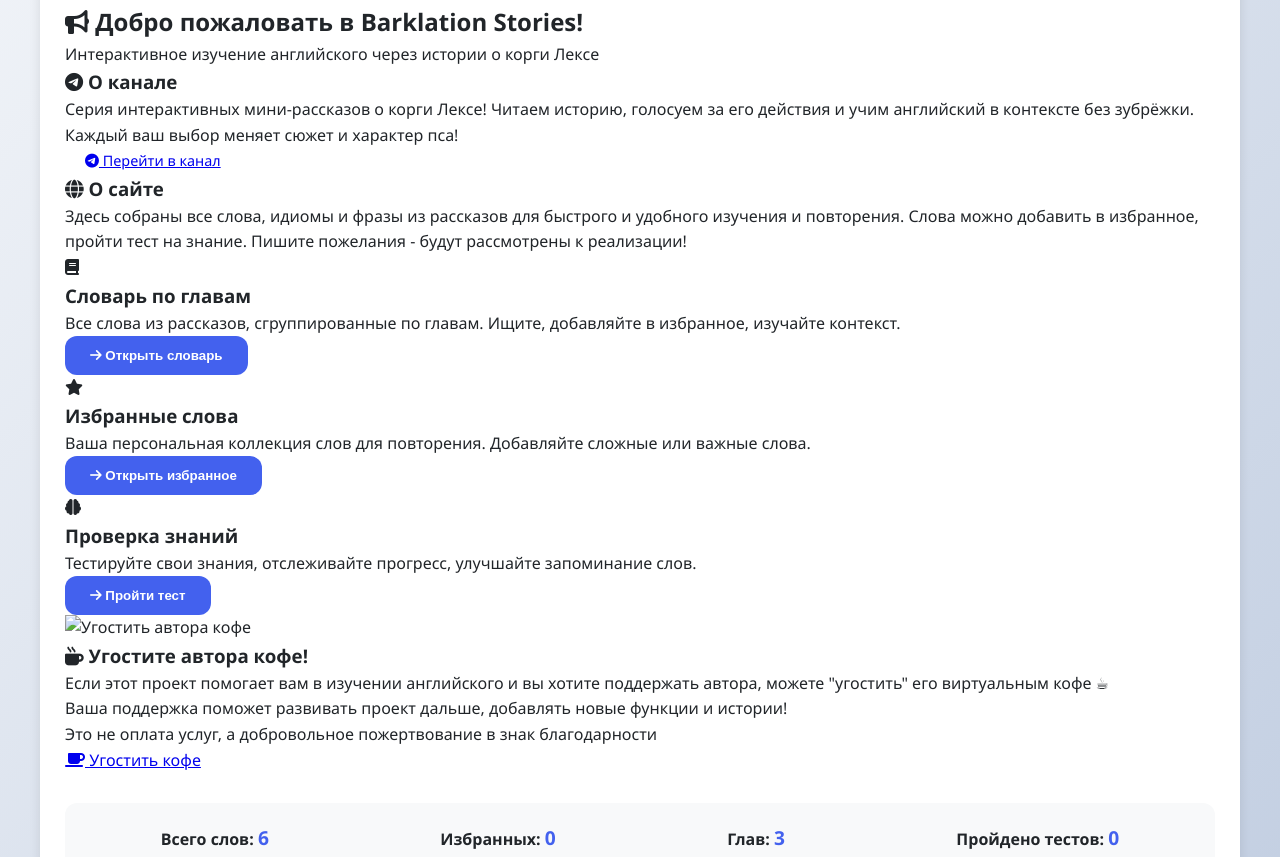
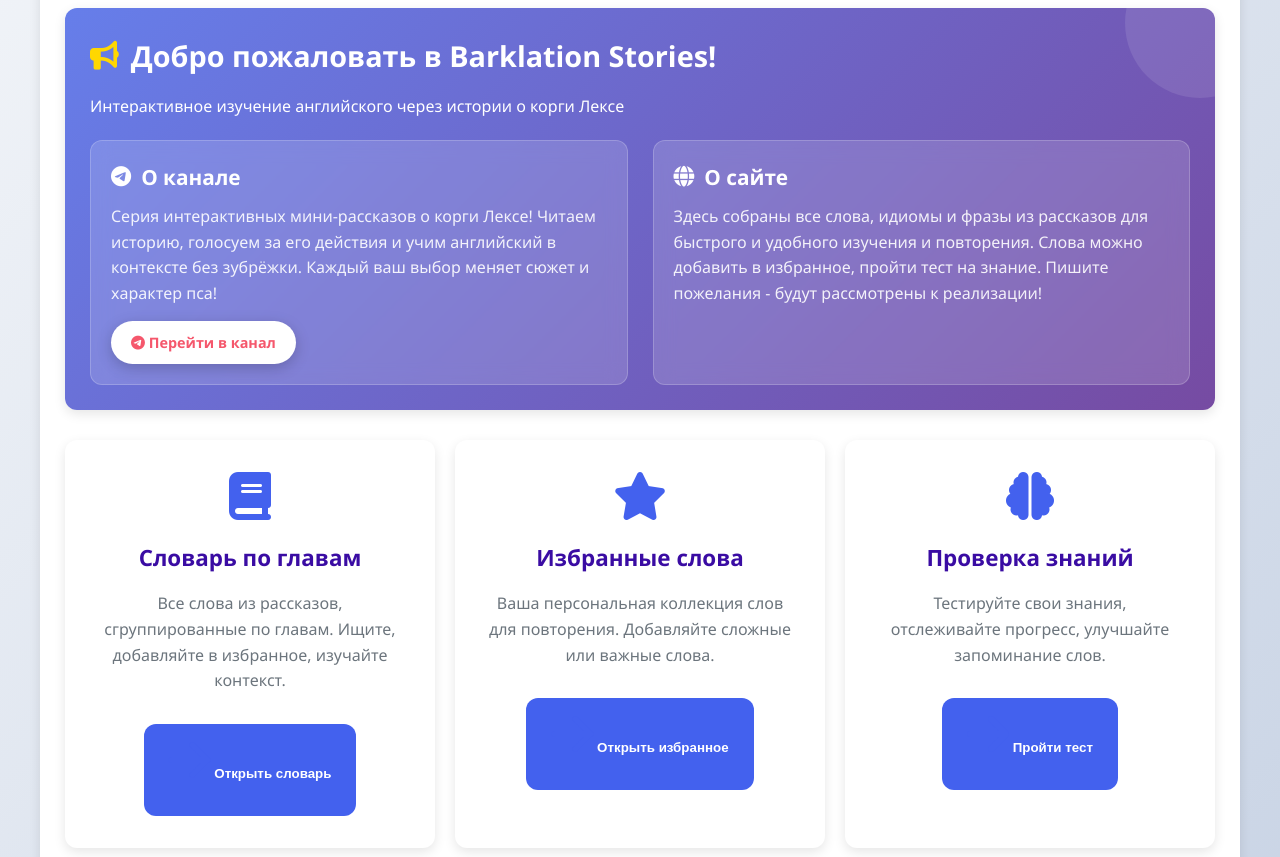
Before and after one commit to ElisVeden/ElisVeden.github.io, a website: page index.html in a window 1280 px wide. Shown: the part 335-1192 px from the top of the page. Drawn offline with Linux system fonts and the light colour scheme.

Commit message:
Update style.css

```diff
--- a/style.css
+++ b/style.css
@@ -405,8 +405,13 @@
 }
 
 @keyframes fadeIn {
-    from {opacity: 0;}
-    to {opacity: 1;}
+    from {
+        opacity: 0;
+    }
+
+    to {
+        opacity: 1;
+    }
 }
 
 .modal-content {
@@ -422,8 +427,15 @@
 }
 
 @keyframes slideIn {
-    from {transform: translateY(-50px); opacity: 0;}
-    to {transform: translateY(0); opacity: 1;}
+    from {
+        transform: translateY(-50px);
+        opacity: 0;
+    }
+
+    to {
+        transform: translateY(0);
+        opacity: 1;
+    }
 }
 
 .close-modal {
@@ -458,7 +470,8 @@
     justify-content: flex-end;
 }
 
-.btn-primary, .btn-secondary {
+.btn-primary,
+.btn-secondary {
     padding: 12px 25px;
     border: none;
     border-radius: var(--border-radius);
@@ -584,6 +597,7 @@
         opacity: 0;
         transform: translateY(20px);
     }
+
     to {
         opacity: 1;
         transform: translateY(0);
@@ -716,7 +730,7 @@
 .option-btn:hover {
     border-color: var(--primary-color);
     transform: translateY(-3px);
-    box-shadow: 0 5px 15px rgba(0,0,0,0.1);
+    box-shadow: 0 5px 15px rgba(0, 0, 0, 0.1);
 }
 
 .option-btn.selected {
@@ -822,14 +836,23 @@
 
 /* Анимации для теста */
 @keyframes pulse {
-    0% { transform: scale(1); }
-    50% { transform: scale(1.05); }
-    100% { transform: scale(1); }
+    0% {
+        transform: scale(1);
+    }
+
+    50% {
+        transform: scale(1.05);
+    }
+
+    100% {
+        transform: scale(1);
+    }
 }
 
 .option-btn:active {
     animation: pulse 0.2s;
 }
+
 /* Стили для истории тестов */
 .test-history,
 .test-statistics,
@@ -1181,8 +1204,13 @@
 }
 
 @keyframes progressBar {
-    from { width: 100%; }
-    to { width: 0%; }
+    from {
+        width: 100%;
+    }
+
+    to {
+        width: 0%;
+    }
 }
 
 /* Адаптивность для кнопок слова */
@@ -1227,3 +1255,265 @@
     display: inline-block;
     margin-top: 5px;
 }
+
+/* Добавлю в конец файла */
+
+/* Стили для нового заголовка канала */
+.channel-link {
+    color: var(--primary-color);
+    text-decoration: none;
+    font-weight: 600;
+    transition: var(--transition);
+    display: inline-flex;
+    align-items: center;
+    gap: 8px;
+    margin-top: 5px;
+}
+
+.channel-link:hover {
+    color: var(--accent-color);
+    text-decoration: underline;
+}
+
+.channel-link i {
+    font-size: 1.1rem;
+}
+
+/* Стили для баннера */
+.banner {
+    background: linear-gradient(135deg, #667eea 0%, #764ba2 100%);
+    color: white;
+    border-radius: var(--border-radius);
+    padding: 25px;
+    margin-bottom: 30px;
+    box-shadow: var(--shadow);
+    position: relative;
+    overflow: hidden;
+}
+
+.banner::before {
+    content: '';
+    position: absolute;
+    top: 0;
+    right: 0;
+    width: 150px;
+    height: 150px;
+    background: rgba(255, 255, 255, 0.1);
+    border-radius: 50%;
+    transform: translate(40%, -40%);
+}
+
+.banner-content {
+    position: relative;
+    z-index: 1;
+}
+
+.banner h2 {
+    font-size: 1.8rem;
+    margin-bottom: 15px;
+    display: flex;
+    align-items: center;
+    gap: 12px;
+}
+
+.banner h2 i {
+    color: #ffd700;
+}
+
+.banner-info-grid {
+    display: grid;
+    grid-template-columns: repeat(auto-fit, minmax(300px, 1fr));
+    gap: 25px;
+    margin-top: 20px;
+}
+
+.banner-card {
+    background: rgba(255, 255, 255, 0.15);
+    backdrop-filter: blur(10px);
+    padding: 20px;
+    border-radius: var(--border-radius);
+    border: 1px solid rgba(255, 255, 255, 0.2);
+}
+
+.banner-card h3 {
+    font-size: 1.3rem;
+    margin-bottom: 10px;
+    display: flex;
+    align-items: center;
+    gap: 10px;
+}
+
+.banner-card p {
+    line-height: 1.6;
+    opacity: 0.9;
+}
+
+/* Стили для карточки с благодарностью */
+.donation-card {
+    background: linear-gradient(135deg, #f093fb 0%, #f5576c 100%);
+    color: white;
+    border-radius: var(--border-radius);
+    padding: 25px;
+    margin: 30px 0;
+    box-shadow: var(--shadow);
+    text-align: center;
+}
+
+.donation-content {
+    display: flex;
+    align-items: center;
+    gap: 25px;
+    flex-wrap: wrap;
+    justify-content: center;
+}
+
+.donation-image {
+    flex: 0 0 200px;
+}
+
+.donation-image img {
+    width: 100%;
+    height: auto;
+    border-radius: var(--border-radius);
+    box-shadow: 0 8px 20px rgba(0, 0, 0, 0.2);
+}
+
+.donation-text {
+    flex: 1;
+    min-width: 300px;
+    text-align: left;
+}
+
+.donation-text h3 {
+    font-size: 1.5rem;
+    margin-bottom: 15px;
+    display: flex;
+    align-items: center;
+    gap: 10px;
+}
+
+.donation-text h3 i {
+    color: #ffd700;
+}
+
+.donation-note {
+    font-size: 0.85rem;
+    opacity: 0.8;
+    margin-top: 15px;
+    padding-top: 15px;
+    border-top: 1px solid rgba(255, 255, 255, 0.3);
+    font-style: italic;
+}
+
+.donation-button {
+    display: inline-block;
+    margin-top: 20px;
+    padding: 12px 30px;
+    background: white;
+    color: #f5576c;
+    border-radius: 50px;
+    font-weight: 700;
+    text-decoration: none;
+    transition: var(--transition);
+    box-shadow: 0 4px 15px rgba(0, 0, 0, 0.2);
+}
+
+.donation-button:hover {
+    transform: translateY(-3px);
+    box-shadow: 0 8px 25px rgba(0, 0, 0, 0.3);
+}
+
+/* Стили для быстрого доступа к функциям */
+.quick-access {
+    display: grid;
+    grid-template-columns: repeat(auto-fit, minmax(280px, 1fr));
+    gap: 20px;
+    margin: 30px 0;
+}
+
+.quick-card {
+    background: white;
+    border-radius: var(--border-radius);
+    padding: 30px;
+    text-align: center;
+    box-shadow: var(--shadow);
+    transition: var(--transition);
+    border: 2px solid transparent;
+}
+
+.quick-card:hover {
+    transform: translateY(-5px);
+    box-shadow: 0 12px 25px rgba(0, 0, 0, 0.15);
+    border-color: var(--primary-color);
+}
+
+.quick-card i {
+    font-size: 3rem;
+    margin-bottom: 20px;
+    color: var(--primary-color);
+}
+
+.quick-card h3 {
+    font-size: 1.4rem;
+    margin-bottom: 15px;
+    color: var(--secondary-color);
+}
+
+.quick-card p {
+    color: #6c757d;
+    margin-bottom: 20px;
+    line-height: 1.6;
+}
+
+.quick-card .btn-primary {
+    margin-top: 10px;
+}
+
+/* Стили для главной страницы */
+.home-content {
+    display: none;
+}
+
+.home-content.active {
+    display: block;
+}
+
+/* Обновим стили для кнопки обратной связи */
+.btn-feedback {
+    background-color: #d4edda;
+    color: #155724;
+    border: 1px solid #c3e6cb;
+}
+
+.btn-feedback:hover {
+    background-color: #c3e6cb;
+}
+
+/* Мобильная адаптация */
+@media (max-width: 768px) {
+    .banner {
+        padding: 20px;
+    }
+
+    .banner h2 {
+        font-size: 1.5rem;
+    }
+
+    .banner-info-grid {
+        grid-template-columns: 1fr;
+    }
+
+    .donation-content {
+        flex-direction: column;
+        text-align: center;
+    }
+
+    .donation-text {
+        text-align: center;
+        min-width: auto;
+    }
+
+    .quick-access {
+        grid-template-columns: 1fr;
+    }
+}
```
